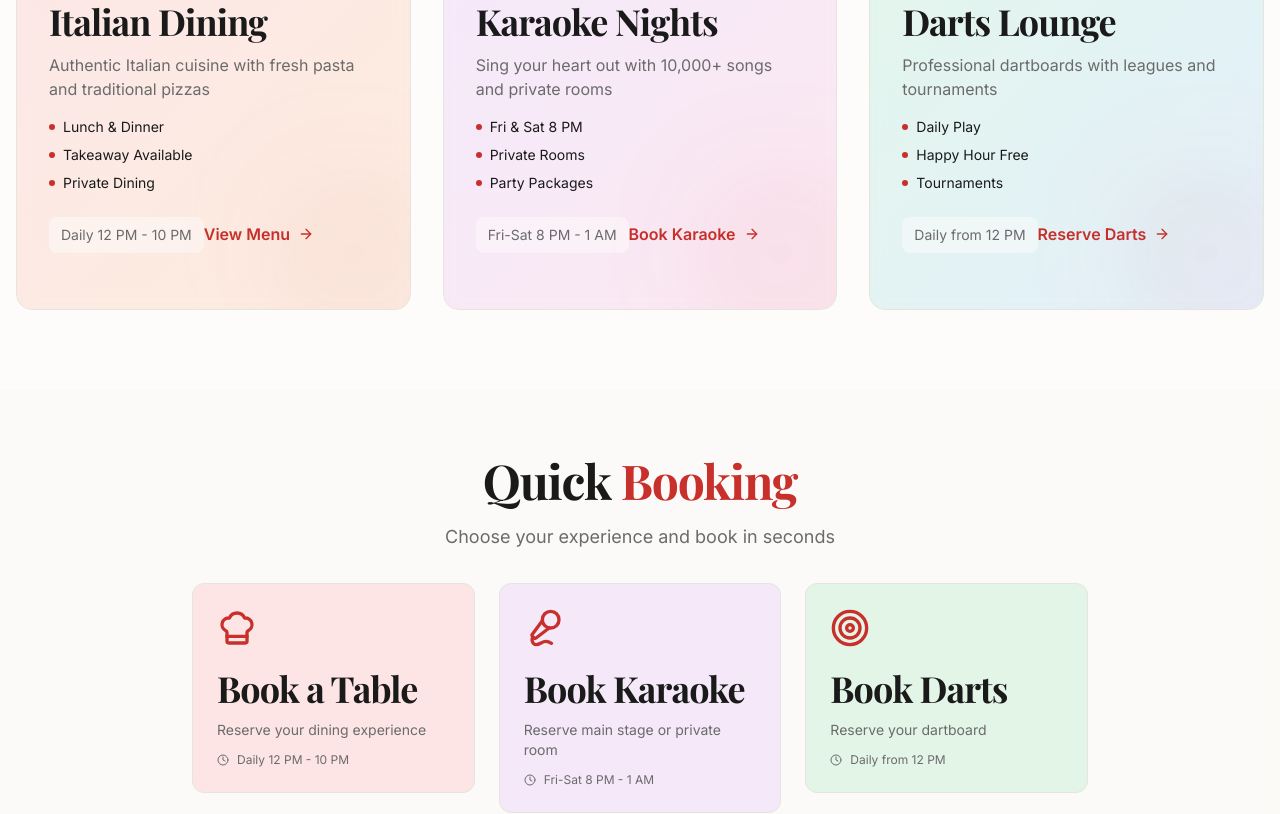
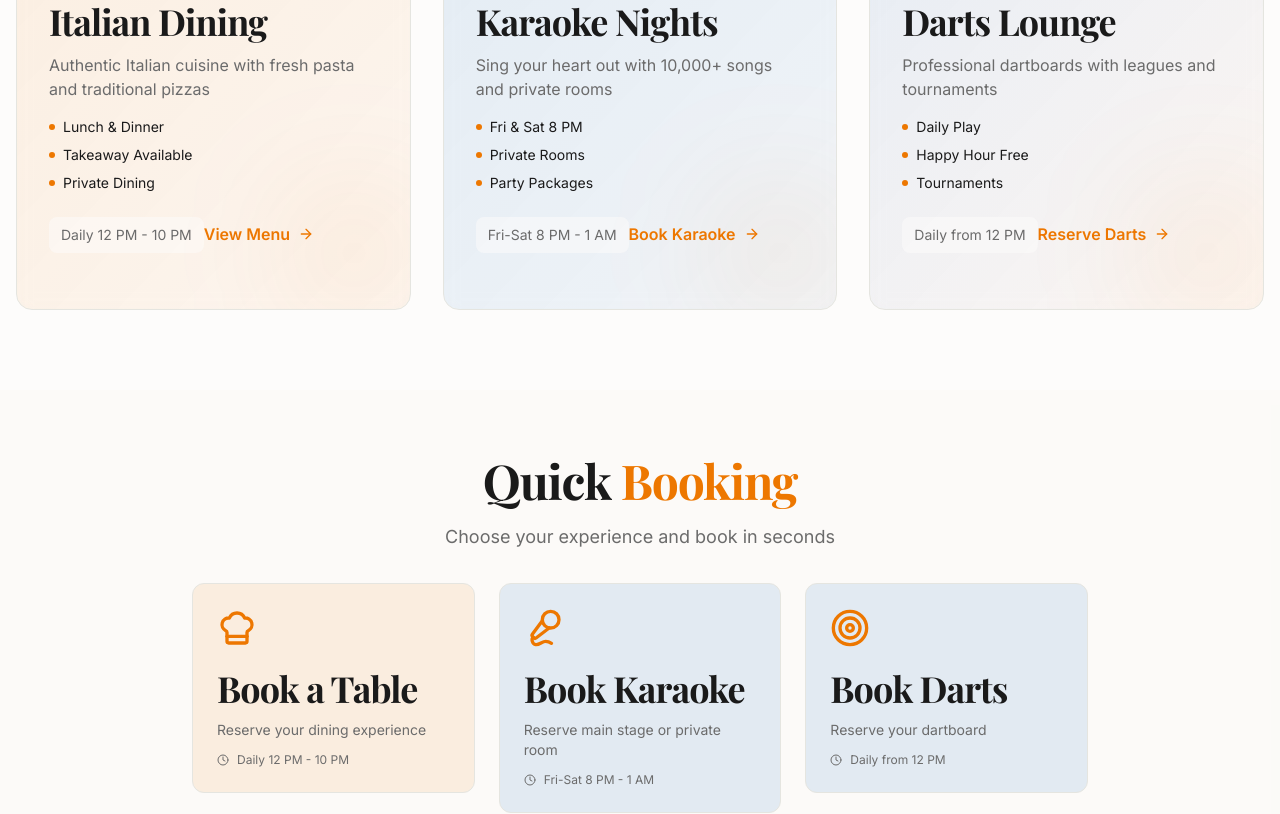
Before and after one commit to technoactive/rialto-social, a Next.js app: page / in a window 1280 px wide. Shown: the part 1120-1934 px from the top of the page. Built offline with nearby package versions, Linux system fonts and the light colour scheme; a web font is replaced by a local one.

Commit message:
Apply Rialto Social brand colors - corporate blue #005eb8 and orange #ed7700

```diff
--- a/app/globals.css
+++ b/app/globals.css
@@ -1,20 +1,20 @@
 @import "tailwindcss";
 
 :root {
-  /* Italian-inspired color palette */
+  /* Rialto Social Brand Colors */
   --background: #fdfcfb;
   --foreground: #1a1a1a;
 
-  /* Primary colors - Italian flag inspired */
-  --primary: #c7302b; /* Italian red */
+  /* Primary colors - Corporate Orange */
+  --primary: #ed7700; /* Rialto Orange */
   --primary-foreground: #ffffff;
 
   /* Secondary colors */
   --secondary: #f3f0e8; /* Warm cream */
   --secondary-foreground: #1a1a1a;
 
-  /* Accent colors */
-  --accent: #2a5434; /* Italian green */
+  /* Accent colors - Corporate Blue */
+  --accent: #005eb8; /* Rialto Blue */
   --accent-foreground: #ffffff;
 
   /* Muted colors */
@@ -28,7 +28,7 @@
   --popover-foreground: #1a1a1a;
   --border: #e5e5e0;
   --input: #e5e5e0;
-  --ring: #c7302b;
+  --ring: #ed7700;
 
   /* System colors */
   --destructive: #ef4444;
@@ -69,9 +69,9 @@
   :root {
     --background: #0a0a0a;
     --foreground: #fafafa;
-    --primary: #e84b47;
+    --primary: #ff8c1a; /* Lighter orange for dark mode */
     --secondary: #2a2a2a;
-    --accent: #4a7c54;
+    --accent: #1a7fd4; /* Lighter blue for dark mode */
     --muted: #1a1a1a;
     --muted-foreground: #a8a8a8;
     --card: #141414;
@@ -80,7 +80,7 @@
     --popover-foreground: #fafafa;
     --border: #2a2a2a;
     --input: #2a2a2a;
-    --ring: #e84b47;
+    --ring: #ff8c1a;
   }
 }
 
--- a/components/layout/Header.tsx
+++ b/components/layout/Header.tsx
@@ -84,7 +84,7 @@ export function Header() {
                 key={item.name}
                 href={item.href}
                   className={cn(
-                    "relative transition-colors duration-200 font-medium",
+                    "relative transition-colors duration-200 font-medium group",
                     isHomePage && !scrolled && !isOpen
                       ? "text-white/90 hover:text-white"
                       : "text-foreground/80 hover:text-primary"
@@ -97,6 +97,7 @@ export function Header() {
                 >
                   {item.name}
                 </motion.span>
+                <span className="absolute -bottom-2 left-0 right-0 h-0.5 bg-primary scale-x-0 transition-transform duration-300 group-hover:scale-x-100" />
               </Link>
             ))}
           </motion.div>
--- a/components/sections/Hero.tsx
+++ b/components/sections/Hero.tsx
@@ -61,13 +61,13 @@ export function Hero() {
             transition={{ duration: 0.5, delay: 0.3 }}
             className="flex flex-col sm:flex-row gap-4 justify-center"
           >
-            <Button asChild size="lg" className="group">
+            <Button asChild size="lg" className="group bg-primary hover:bg-primary/90 text-white shadow-lg">
               <Link href="/menu">
                 View Our Menu
                 <ArrowRight className="w-4 h-4 transition-transform group-hover:translate-x-1" />
               </Link>
             </Button>
-            <Button asChild variant="outline" size="lg">
+            <Button asChild size="lg" className="border-2 border-white bg-white/10 text-white hover:bg-white hover:text-primary backdrop-blur-sm">
               <Link href="/contact">Book a Table</Link>
             </Button>
           </motion.div>
--- a/components/sections/QuickBooking.tsx
+++ b/components/sections/QuickBooking.tsx
@@ -13,7 +13,7 @@ const bookingOptions = [
     title: "Book a Table",
     description: "Reserve your dining experience",
     availability: "Daily 12 PM - 10 PM",
-    color: "bg-red-500/10 hover:bg-red-500/20",
+    color: "bg-primary/10 hover:bg-primary/20",
     link: "/contact?service=dining",
   },
   {
@@ -22,7 +22,7 @@ const bookingOptions = [
     title: "Book Karaoke",
     description: "Reserve main stage or private room",
     availability: "Fri-Sat 8 PM - 1 AM",
-    color: "bg-purple-500/10 hover:bg-purple-500/20",
+    color: "bg-accent/10 hover:bg-accent/20",
     link: "/contact?service=karaoke",
   },
   {
@@ -31,7 +31,7 @@ const bookingOptions = [
     title: "Book Darts",
     description: "Reserve your dartboard",
     availability: "Daily from 12 PM",
-    color: "bg-green-500/10 hover:bg-green-500/20",
+    color: "bg-accent/10 hover:bg-accent/20",
     link: "/contact?service=darts",
   },
 ];
--- a/components/sections/ServicesOverview.tsx
+++ b/components/sections/ServicesOverview.tsx
@@ -14,8 +14,8 @@ const services = [
     features: ["Lunch & Dinner", "Takeaway Available", "Private Dining"],
     link: "/menu",
     linkText: "View Menu",
-    color: "from-red-500/10 to-orange-500/10",
-    borderColor: "border-red-500/20",
+    color: "from-primary/10 to-primary/5",
+    borderColor: "border-primary/20",
     availability: "Daily 12 PM - 10 PM",
   },
   {
@@ -26,8 +26,8 @@ const services = [
     features: ["Fri & Sat 8 PM", "Private Rooms", "Party Packages"],
     link: "/entertainment#karaoke",
     linkText: "Book Karaoke",
-    color: "from-purple-500/10 to-pink-500/10",
-    borderColor: "border-purple-500/20",
+    color: "from-accent/10 to-accent/5",
+    borderColor: "border-accent/20",
     availability: "Fri-Sat 8 PM - 1 AM",
   },
   {
@@ -38,8 +38,8 @@ const services = [
     features: ["Daily Play", "Happy Hour Free", "Tournaments"],
     link: "/entertainment#darts",
     linkText: "Reserve Darts",
-    color: "from-green-500/10 to-blue-500/10",
-    borderColor: "border-green-500/20",
+    color: "from-accent/10 to-primary/5",
+    borderColor: "border-accent/20",
     availability: "Daily from 12 PM",
   },
 ];
--- a/components/ui/floating-action-button.tsx
+++ b/components/ui/floating-action-button.tsx
@@ -11,25 +11,25 @@ const actions = [
     icon: ChefHat,
     label: "Book Table",
     href: "/contact?service=dining",
-    color: "bg-red-500 hover:bg-red-600",
+    color: "bg-primary hover:bg-primary/90",
   },
   {
     icon: Mic2,
     label: "Book Karaoke",
     href: "/contact?service=karaoke",
-    color: "bg-purple-500 hover:bg-purple-600",
+    color: "bg-accent hover:bg-accent/90",
   },
   {
     icon: Target,
     label: "Book Darts",
     href: "/contact?service=darts",
-    color: "bg-green-500 hover:bg-green-600",
+    color: "bg-accent hover:bg-accent/90",
   },
   {
     icon: Phone,
     label: "Call Us",
     href: "tel:+441306742885",
-    color: "bg-blue-500 hover:bg-blue-600",
+    color: "bg-primary hover:bg-primary/90",
   },
 ];
 
--- /dev/null
+++ b/tailwind.config.ts
@@ -0,0 +1,90 @@
+import type { Config } from "tailwindcss";
+
+const config: Config = {
+  darkMode: ["class"],
+  content: [
+    "./pages/**/*.{js,ts,jsx,tsx,mdx}",
+    "./components/**/*.{js,ts,jsx,tsx,mdx}",
+    "./app/**/*.{js,ts,jsx,tsx,mdx}",
+  ],
+  prefix: "",
+  theme: {
+    container: {
+      center: true,
+      padding: "2rem",
+      screens: {
+        "2xl": "1400px",
+      },
+    },
+    extend: {
+      colors: {
+        border: "hsl(var(--border))",
+        input: "hsl(var(--input))",
+        ring: "hsl(var(--ring))",
+        background: "hsl(var(--background))",
+        foreground: "hsl(var(--foreground))",
+        primary: {
+          DEFAULT: "hsl(var(--primary))",
+          foreground: "hsl(var(--primary-foreground))",
+        },
+        secondary: {
+          DEFAULT: "hsl(var(--secondary))",
+          foreground: "hsl(var(--secondary-foreground))",
+        },
+        destructive: {
+          DEFAULT: "hsl(var(--destructive))",
+          foreground: "hsl(var(--destructive-foreground))",
+        },
+        muted: {
+          DEFAULT: "hsl(var(--muted))",
+          foreground: "hsl(var(--muted-foreground))",
+        },
+        accent: {
+          DEFAULT: "hsl(var(--accent))",
+          foreground: "hsl(var(--accent-foreground))",
+        },
+        popover: {
+          DEFAULT: "hsl(var(--popover))",
+          foreground: "hsl(var(--popover-foreground))",
+        },
+        card: {
+          DEFAULT: "hsl(var(--card))",
+          foreground: "hsl(var(--card-foreground))",
+        },
+        // Rialto brand colors
+        rialto: {
+          blue: "#005eb8",
+          orange: "#ed7700",
+          "blue-dark": "#004a93",
+          "orange-dark": "#d56a00",
+        },
+      },
+      borderRadius: {
+        lg: "var(--radius)",
+        md: "calc(var(--radius) - 2px)",
+        sm: "calc(var(--radius) - 4px)",
+      },
+      fontFamily: {
+        sans: ["var(--font-sans)", "sans-serif"],
+        mono: ["var(--font-mono)", "monospace"],
+      },
+      keyframes: {
+        "accordion-down": {
+          from: { height: "0" },
+          to: { height: "var(--radix-accordion-content-height)" },
+        },
+        "accordion-up": {
+          from: { height: "var(--radix-accordion-content-height)" },
+          to: { height: "0" },
+        },
+      },
+      animation: {
+        "accordion-down": "accordion-down 0.2s ease-out",
+        "accordion-up": "accordion-up 0.2s ease-out",
+      },
+    },
+  },
+  plugins: [require("tailwindcss-animate")],
+} satisfies Config;
+
+export default config;
```
